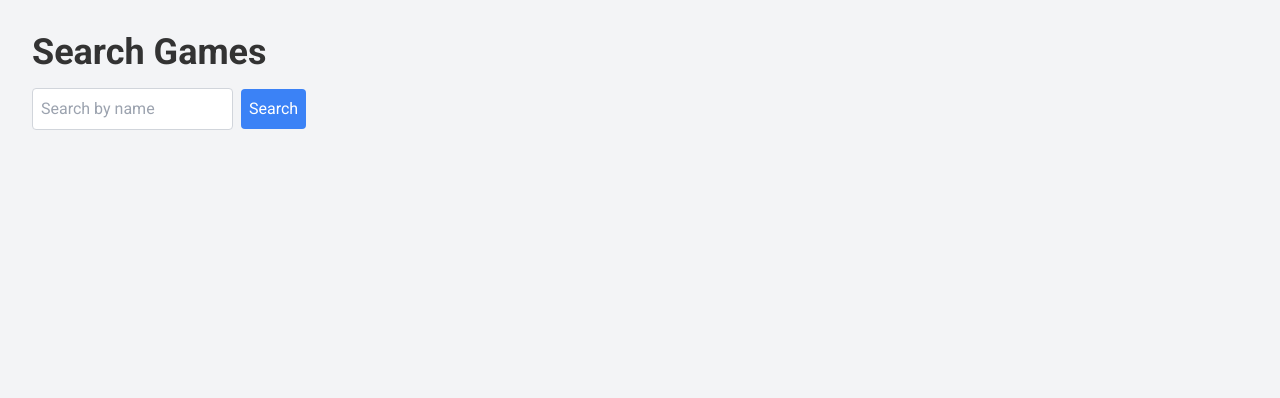
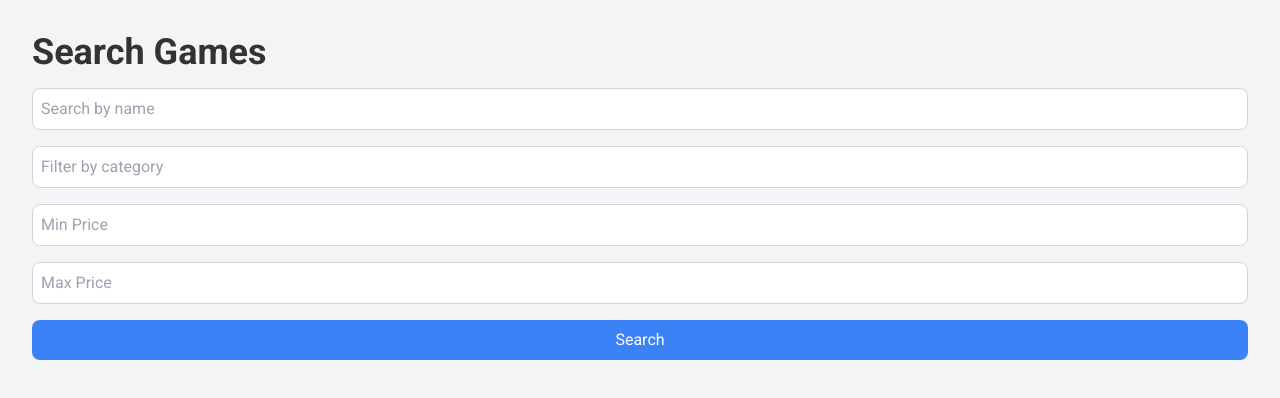
Before and after one commit to B9JagoNgadpro/gametime_frontend, a Next.js app: page /search in a window 1280 px wide. Shown: the top 398 px of the page. Built offline with nearby package versions, Linux system fonts and the light colour scheme.

Commit message:
Update search.tsx to handle independent search parameters

```diff
--- a/src/pages/search.tsx
+++ b/src/pages/search.tsx
@@ -1,11 +1,13 @@
 "use client";
-import Link from 'next/link';
 import { useState } from 'react';
 import axios from 'axios';
 import GameList from '../components/GameList';
 
 const SearchPage = () => {
     const [query, setQuery] = useState('');
+    const [category, setCategory] = useState('');
+    const [minPrice, setMinPrice] = useState('');
+    const [maxPrice, setMaxPrice] = useState('');
     const [games, setGames] = useState([]);
     const [searched, setSearched] = useState(false);
 
@@ -14,7 +16,12 @@ const SearchPage = () => {
         setSearched(true);
         try {
             const response = await axios.get('http://localhost:8080/api/games', {
-            params: { name: query },
+                params: {
+                    name: query,
+                    category: category,
+                    minPrice: minPrice ? parseInt(minPrice) : undefined,
+                    maxPrice: maxPrice ? parseInt(maxPrice) : undefined,
+                },
             });
             setGames(response.data);
         } catch (error) {
@@ -26,16 +33,39 @@ const SearchPage = () => {
         <div className="min-h-screen bg-gray-100 p-8 dark:bg-gray-900 dark:text-white">
             <h1 className="text-4xl font-bold mb-4">Search Games</h1>
             <form onSubmit={handleSearch} className="mb-4">
+                <div className="flex flex-col gap-4">
                     <input
                         type="text"
                         value={query}
                         onChange={(e) => setQuery(e.target.value)}
                         placeholder="Search by name"
-            className="p-2 border border-gray-300 rounded mr-2"
+                        className="p-2 border border-gray-300 rounded-lg focus:outline-none focus:ring-2 focus:ring-blue-500"
                     />
-            <button type="submit" className="p-2 bg-blue-500 text-white rounded">
+                    <input
+                        type="text"
+                        value={category}
+                        onChange={(e) => setCategory(e.target.value)}
+                        placeholder="Filter by category"
+                        className="p-2 border border-gray-300 rounded-lg focus:outline-none focus:ring-2 focus:ring-blue-500"
+                    />
+                    <input
+                        type="number"
+                        value={minPrice}
+                        onChange={(e) => setMinPrice(e.target.value)}
+                        placeholder="Min Price"
+                        className="p-2 border border-gray-300 rounded-lg focus:outline-none focus:ring-2 focus:ring-blue-500"
+                    />
+                    <input
+                        type="number"
+                        value={maxPrice}
+                        onChange={(e) => setMaxPrice(e.target.value)}
+                        placeholder="Max Price"
+                        className="p-2 border border-gray-300 rounded-lg focus:outline-none focus:ring-2 focus:ring-blue-500"
+                    />
+                    <button type="submit" className="p-2 bg-blue-500 text-white rounded-lg hover:bg-blue-600 transition-colors duration-300">
                         Search
                     </button>
+                </div>
             </form>
             <GameList games={games} searched={searched} />
         </div>
```
Lines whose indentation alone changed are shown as unchanged.
